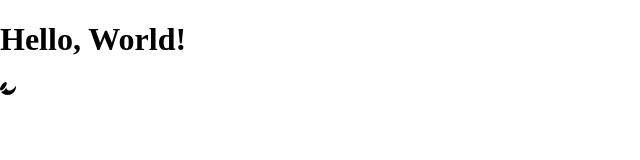
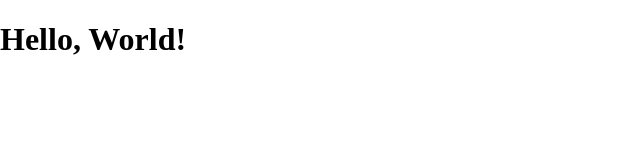
Before and after one commit to Yagosbk/Quote-Generator, a plain HTML site: page index.html in a window 1280 px wide. Shown: the full height of the page, 0-640 px from the left. Drawn offline with Linux system fonts and the light colour scheme.

Commit message:
hello world

```diff
--- a/index.html
+++ b/index.html
@@ -10,7 +10,6 @@
 </head>
 <body>
     <h1>Hello, World!</h1>
-<i class="fab fa-affiliatetheme"></i>
  <!--Script  -->
  <script src="script.js"></script>
 </body>
```
